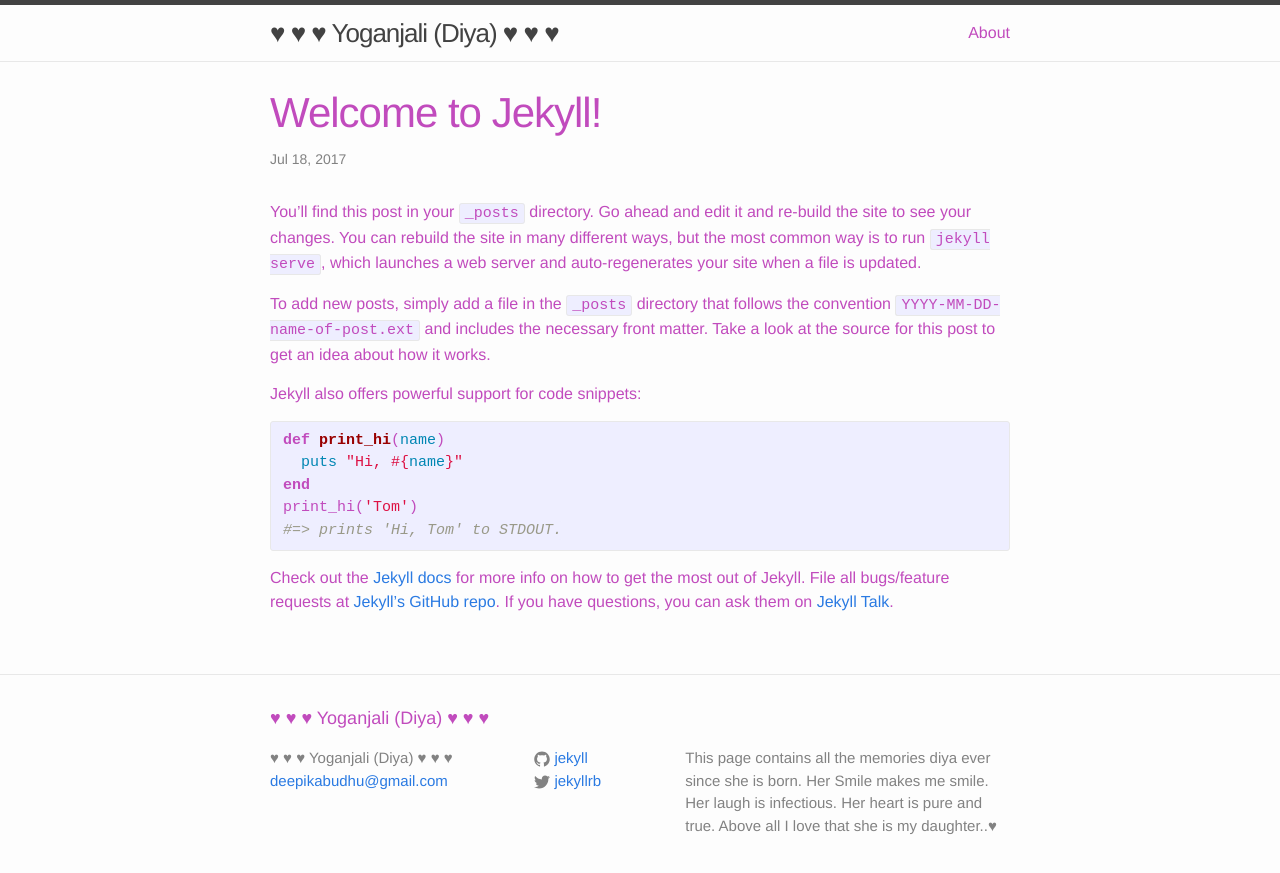
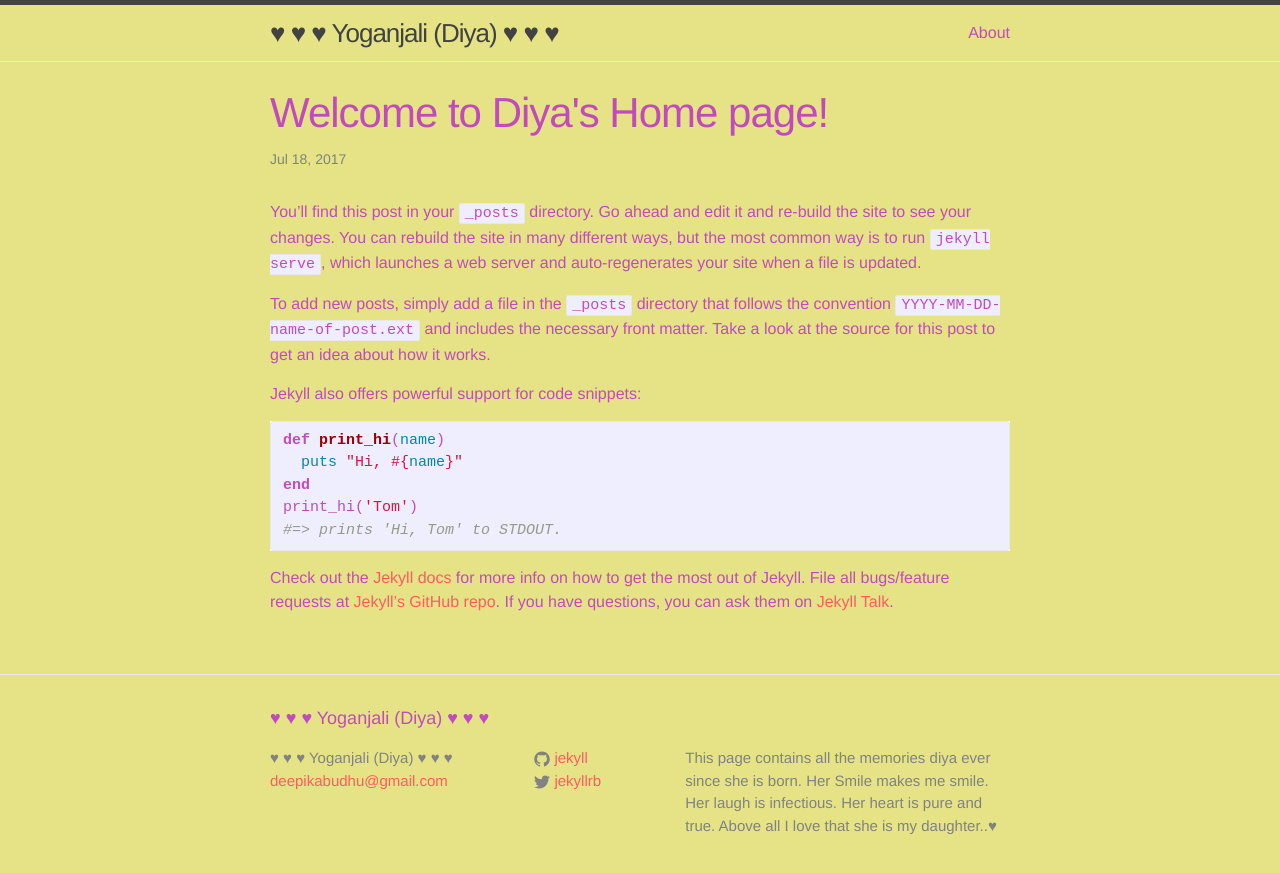
Before and after one commit to dannyboje/dannyboje.github.io, a Jekyll site: the page built from _posts/2017-07-18-welcome-to-jekyll.markdown, in a window 1280 px wide. Shown: the top 873 px of the page. Built offline with Jekyll 4.4.1, drawn with Linux system fonts in a browser that asks for light colours.

Commit message:
changes color and background

```diff
--- a/_posts/2017-07-18-welcome-to-jekyll.markdown
+++ b/_posts/2017-07-18-welcome-to-jekyll.markdown
@@ -1,6 +1,6 @@
 ---
 layout: post
-title:  "Welcome to Jekyll!"
+title:  "Welcome to Diya's Home page!"
 date:   2017-07-18 13:48:08 +0000
 categories: jekyll update
 ---
--- a/css/main.scss
+++ b/css/main.scss
@@ -15,8 +15,8 @@ $base-line-height: 1.5;
 $spacing-unit:     30px;
 
 $text-color:       #c14bbd;
-$background-color: #fdfdfd;
-$brand-color:      #2a7ae2;
+$background-color: #e5e385;
+$brand-color:      #fd5c63;
 
 $grey-color:       #828282;
 $grey-color-light: lighten($grey-color, 40%);
```
